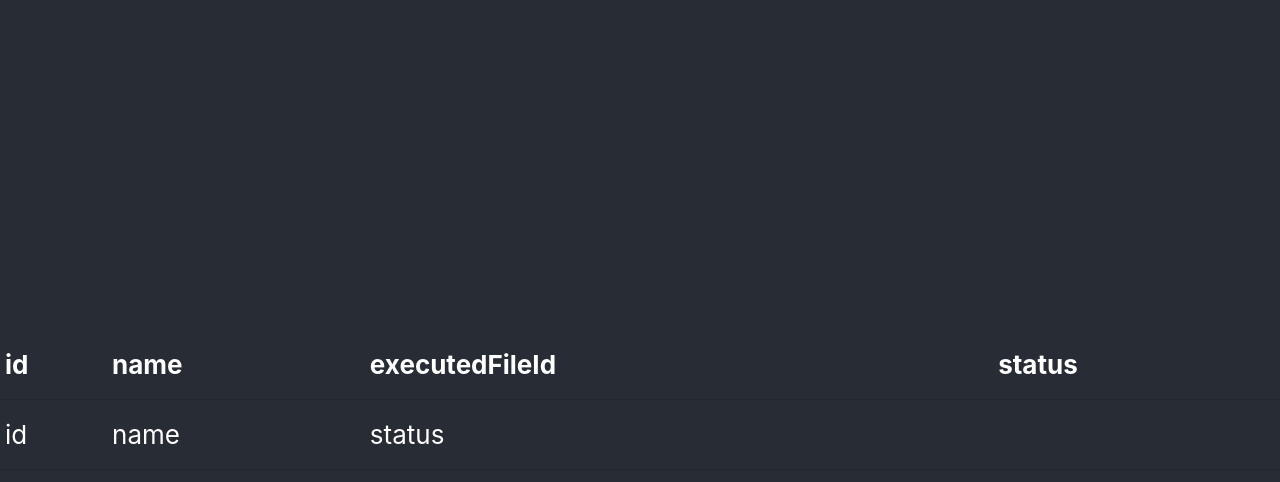
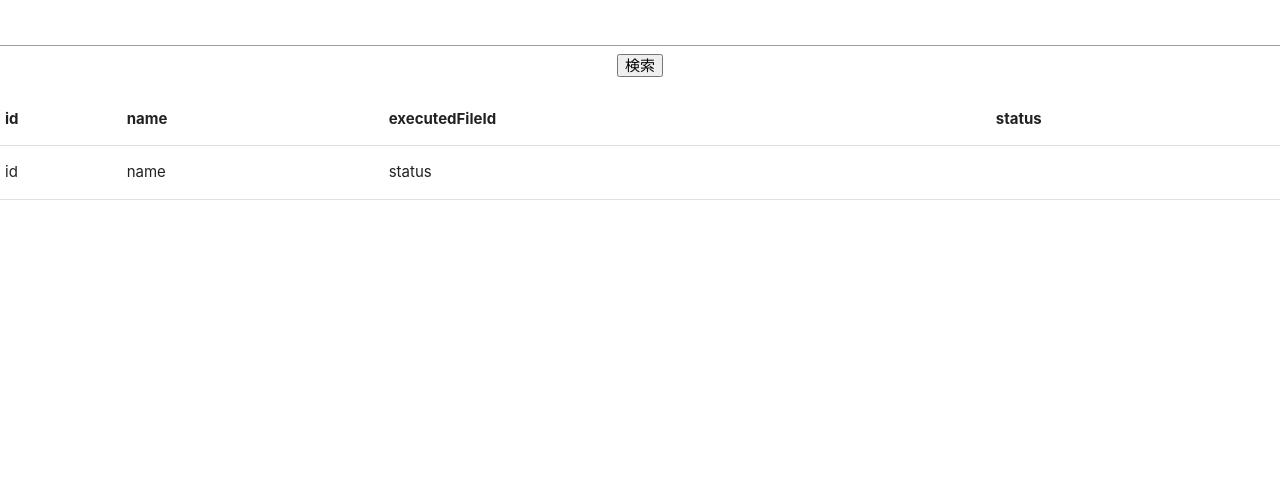
Before and after one commit to pinfort/ts-videos-manager, a React (Create React App) app in the folder frontend/: page / in a window 1280 px wide. Shown: the top 482 px of the page. Built offline with nearby package versions, Linux system fonts and the light colour scheme.

Commit message:
add search form

```diff
--- a/frontend/src/page/App/index.tsx
+++ b/frontend/src/page/App/index.tsx
@@ -3,11 +3,16 @@ import './App.scss';
 import { ProgramsTable } from './ui/block/ProgramsTable/programsTable';
 import { ProgramsTableContentRow } from './ui/block/ProgramsTable/programsRow';
 import { TableContentCell } from '../../ui/component/table/cell';
+import { SearchForm } from './ui/block/searchForm/searchForm';
+
 
 function App() {
   return (
     <div className="App">
-      <header className="App-header">
+      <header>
+        <SearchForm/>
+      </header>
+      <p>
         <ProgramsTable>
           <ProgramsTableContentRow>
             <TableContentCell>
@@ -21,7 +26,7 @@ function App() {
             </TableContentCell>
           </ProgramsTableContentRow>
         </ProgramsTable>
-      </header>
+      </p>
     </div>
   );
 }
--- /dev/null
+++ b/frontend/src/page/App/ui/block/searchForm/searchForm.tsx
@@ -0,0 +1,18 @@
+import React from 'react';
+import { ContentButton } from '../../../../../ui/component/button/button';
+import { ContentForm } from '../../../../../ui/component/form/form';
+import { SearchInput } from '../../../../../ui/component/form/input';
+import { ContentLabel } from '../../../../../ui/component/form/label';
+
+export function SearchForm(): JSX.Element {
+  return (
+        <ContentForm action='/' method='get'>
+            <ContentLabel>
+                <SearchInput name='q'/>
+            </ContentLabel>
+            <ContentButton type='submit'>
+                検索
+            </ContentButton>
+        </ContentForm>
+  );
+}
--- /dev/null
+++ b/frontend/src/ui/component/form/form.tsx
@@ -0,0 +1,26 @@
+import React from 'react';
+
+export type FormProps = {
+  children: React.ReactNode;
+  className?: string;
+  action: string;
+  method: 'get' | 'post' | 'put' | 'delete';
+  style?: React.CSSProperties;
+  name?: string;
+};
+
+export interface Form extends JSX.Element {}
+
+export function ContentForm({ children, className, style, name, method, action }: FormProps): Form {
+  return (
+        <form className={className} style={style} name={name} method={method} action={action}>
+            {children}
+        </form>
+  );
+}
+
+ContentForm.defaultProps = {
+  className: '',
+  style: {},
+  name: '',
+};
--- /dev/null
+++ b/frontend/src/ui/component/form/input.tsx
@@ -0,0 +1,21 @@
+import React from 'react';
+
+export type InputProps = {
+  className?: string;
+  style?: React.CSSProperties;
+  name?: string;
+};
+
+export interface Input extends JSX.Element {}
+
+export function SearchInput({ className, style, name }: InputProps): Input {
+  return (
+          <input className={className} style={style} name={name} type='search'/>
+  );
+}
+
+SearchInput.defaultProps = {
+  className: '',
+  style: {},
+  name: '',
+};
--- /dev/null
+++ b/frontend/src/ui/component/form/label.tsx
@@ -0,0 +1,22 @@
+import React from 'react';
+
+export type LabelProps = {
+  children: React.ReactNode;
+  className?: string;
+  style?: React.CSSProperties;
+};
+
+export interface Label extends JSX.Element {}
+
+export function ContentLabel({ children, className, style }: LabelProps): Label {
+  return (
+          <label className={className} style={style}>
+              {children}
+          </label>
+  );
+}
+
+ContentLabel.defaultProps = {
+  className: '',
+  style: {},
+};
```
Also changed, not shown: frontend/.eslintrc.yml.
